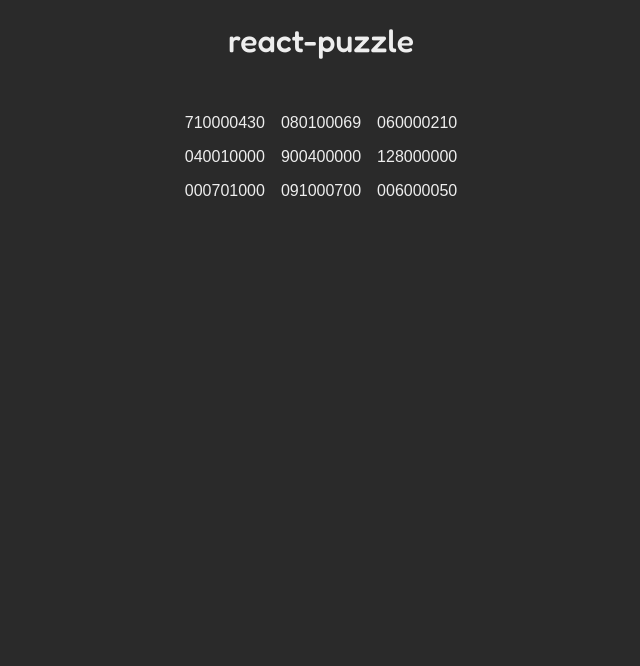
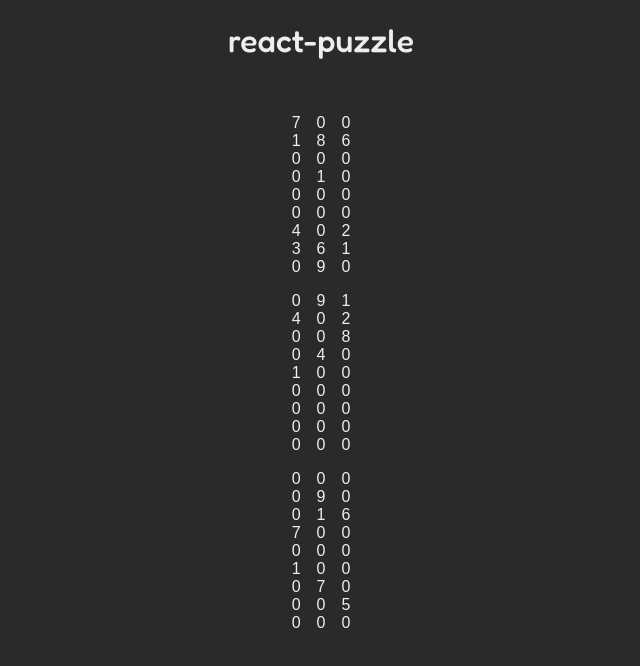
Before and after one commit to wizguin/react-puzzle, a React app: page / in a window 1280 px wide. Shown: the top 666 px of the page, without its empty margins (319-959 px from the left). Built offline with nearby package versions, Linux system fonts and the light colour scheme.

Commit message:
Update box to use create cells

```diff
--- a/src/components/puzzle/grid/box/Box.tsx
+++ b/src/components/puzzle/grid/box/Box.tsx
@@ -1,14 +1,20 @@
+import Cell from './cell/Cell'
+
 interface Props {
     data: number[]
 }
 
 export default function Box({ data }: Props) {
 
-    console.log(data)
+    const cells = data.map(value =>
+        <Cell
+            value={value}
+        />
+    )
 
     return (
         <div className='box'>
-            {data}
+            {cells}
         </div>
     )
 
```
